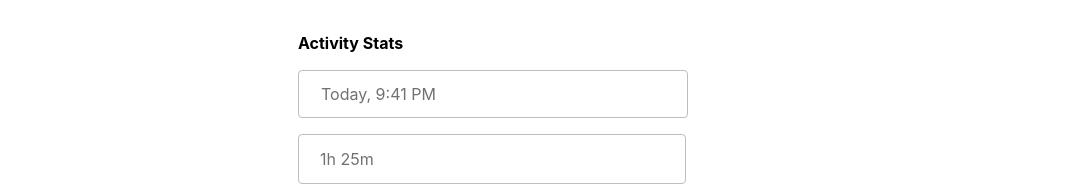
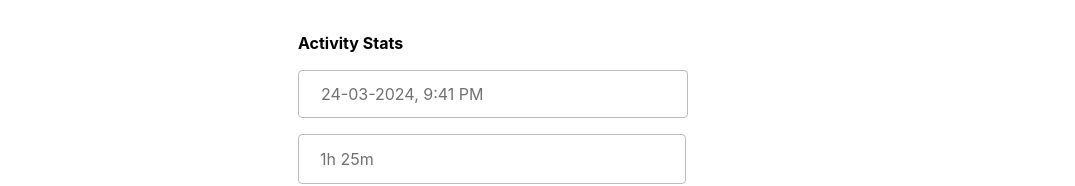
Before and after one commit to jaclynsunardi/ProduHacks-2024, a React (Create React App) app: page /addactivity in a window 1280 px wide. Shown: the part 381-567 px from the top of the page, without its empty margins (102-1177 px from the left). Built offline with nearby package versions, Linux system fonts and the light colour scheme.

Commit message:
added more text inputs to add activity

```diff
--- a/src/pages/addActivityScreen.js
+++ b/src/pages/addActivityScreen.js
@@ -38,8 +38,8 @@ export default function AddActivityScreen () {
             </div>
           </div>
           <div className="div-12">Activity Stats</div>
-          <div className="div-13">Today, 9:41 PM</div>
-          <div className="div-14">1h 25m</div>
+          <input type="text" value="24-03-2024, 9:41 PM" className="div-13"></input>
+          <input type="text" value="1h 25m" className="div-14"></input>
           <div className="div-15">
             <div className="div-16">
               <div className="div-17"> Squats | 3 sets | 8 reps | 150lbs</div>
```
